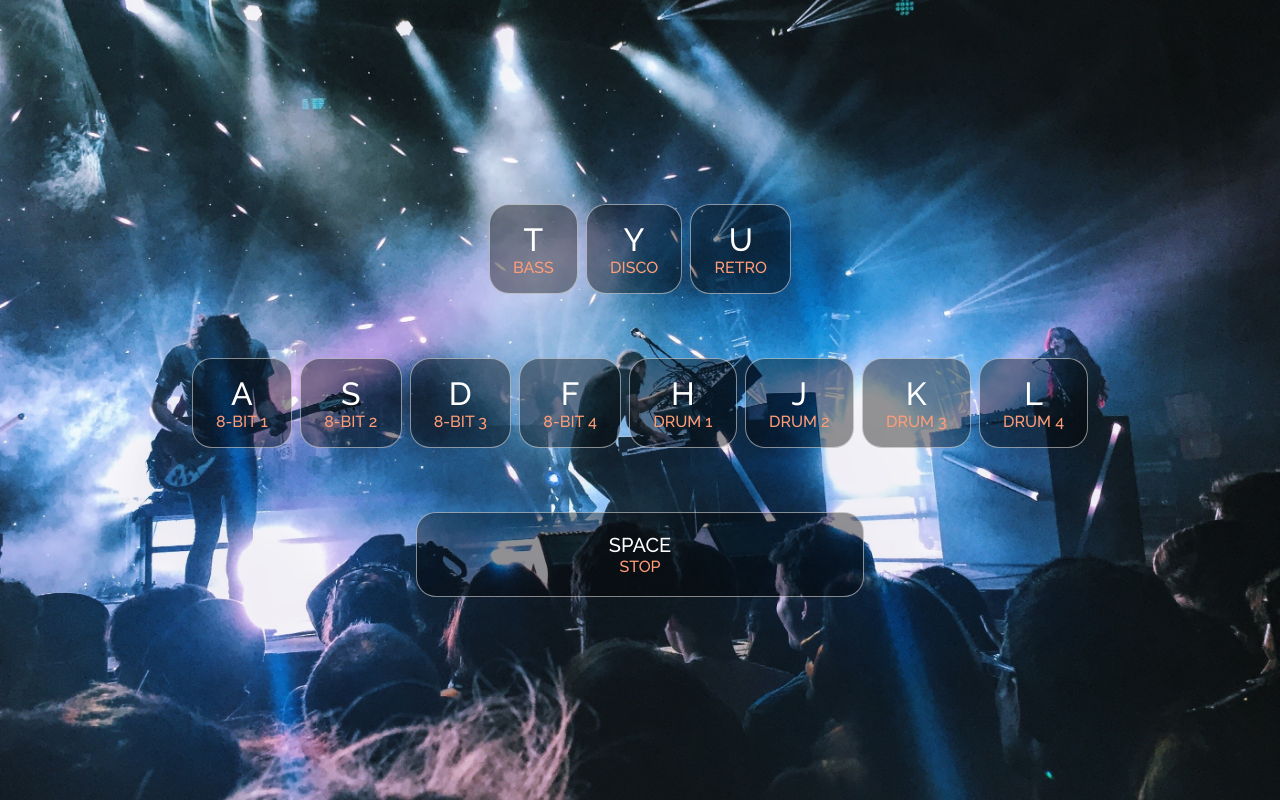
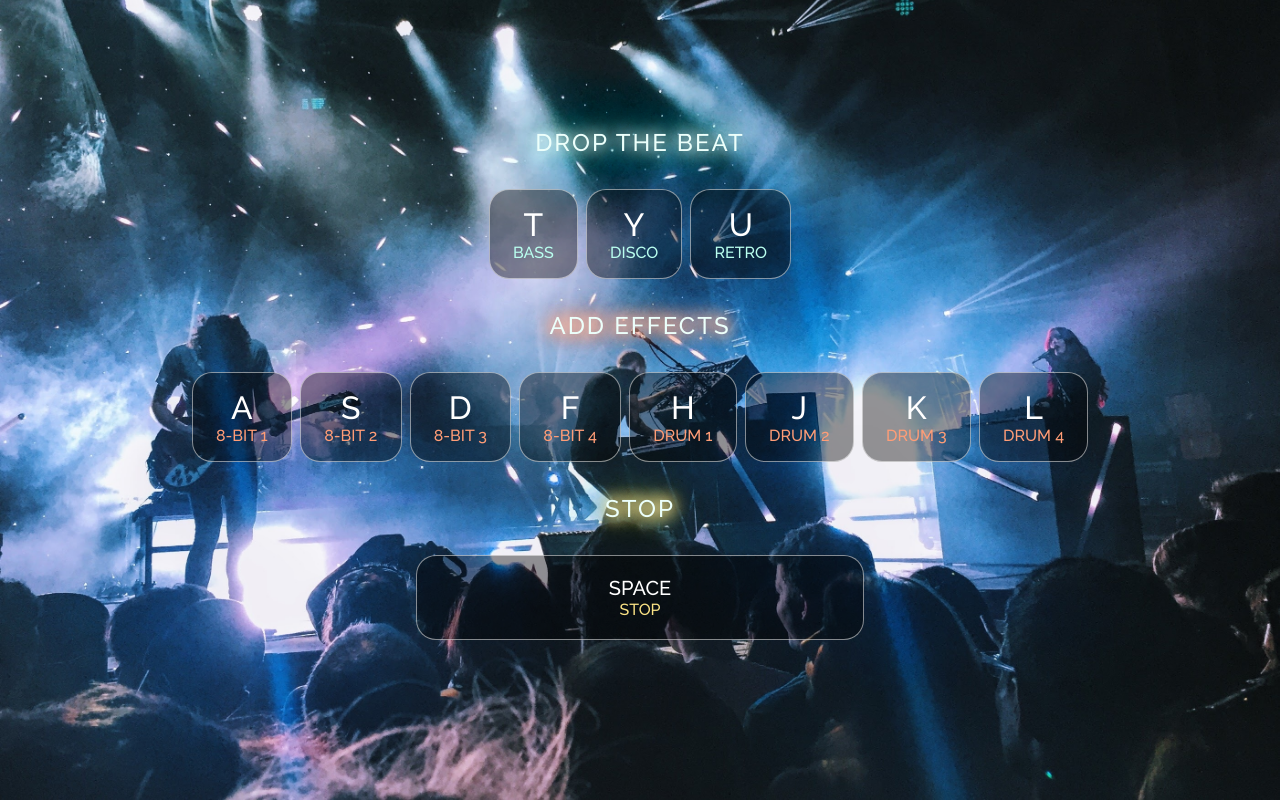
Before and after one commit to brandnewjinah/javascript_projects, a plain HTML site: page js_projects/dj_player/index.html in a window 1280 px wide. Drawn offline with Linux system fonts and the light colour scheme.

Commit message:
add header

```diff
--- a/js_projects/dj_player/index.html
+++ b/js_projects/dj_player/index.html
@@ -9,21 +9,23 @@
 <body>
 
     <div class="container">
+        <div class="step1">Drop the beat</div>
         <div class="keys">
             <div data-loop="84" class="bkey">
                 <kbd>T</kbd>
-                <span class="sound">bass</span>
+                <span class="beat">bass</span>
             </div>
             <div data-loop="89" class="bkey">
                 <kbd>Y</kbd>
-                <span class="sound">disco</span>
+                <span class="beat">disco</span>
             </div>
             <div data-loop="85" class="bkey">
                 <kbd>U</kbd>
-                <span class="sound">retro</span>
+                <span class="beat">retro</span>
             </div>
         </div>
 
+        <div class="step2">Add effects</div>
         <div class="keys">
             <div data-key="65" class="ekey">
                 <kbd>A</kbd>
@@ -59,10 +61,11 @@
             </div>
         </div>
 
+        <div class="step3">Stop</div>
         <div class="keys">
             <div data-key="32" class="space">
                 <kbd>SPACE</kbd>
-                <span class="sound">stop</span>
+                <span class="stop">stop</span>
             </div>
         </div>
 
--- a/js_projects/dj_player/style.css
+++ b/js_projects/dj_player/style.css
@@ -17,6 +17,45 @@ body{
     flex-direction: column;
     justify-content: center;
     align-items: center;
+}
+
+.step1,
+.step2,
+.step3 {
+    text-transform: uppercase;
+    color: #ecfffb;
+    font-size: 1.5rem;
+    letter-spacing: .125rem;
+}
+
+.step1 {
+    text-shadow:    -0.2rem -0.2rem 1rem #fff,
+                    0.2rem 0.2rem 1rem #fff,
+                    0 0 2rem #1cffca,
+                    0 0 4rem #1cffca,
+                    0 0 6rem #1cffca,
+                    0 0 8rem #1cffca,
+                    0 0 10rem #1cffca;
+}
+
+.step2 {
+    text-shadow:    -0.2rem -0.2rem 1rem #fff,
+                    0.2rem 0.2rem 1rem #fff,
+                    0 0 2rem #ff4800,
+                    0 0 1rem #ff4800,
+                    0 0 6rem #ff4800,
+                    0 0 1rem #ff4800,
+                    0 0 20rem #ff4800;
+}
+
+.step3 {
+    text-shadow:    -0.2rem -0.2rem 1rem #fff,
+                    0.2rem 0.2rem 1rem #fff,
+                    0 0 2rem #ffcd05,
+                    0 0 1rem #ffcd05,
+                    0 0 6rem #ffcd05,
+                    0 0 1rem #ffcd05,
+                    0 0 20rem #ffcd05;
 }
 
 .keys {
@@ -58,10 +97,23 @@ kbd {
     font-size: 2rem;
 }
 
-.sound {
+.beat,
+.sound,
+.stop {
     font-size: 1rem;
     text-transform: uppercase;
+}
+
+.beat {
+    color: #b9ffef;
+}
+
+.sound {
     color: #ff9d77;
+}
+
+.stop {
+    color: #f9e184;
 }
 
 .beats_playing {
```
Also changed, not shown: 2 other files.
